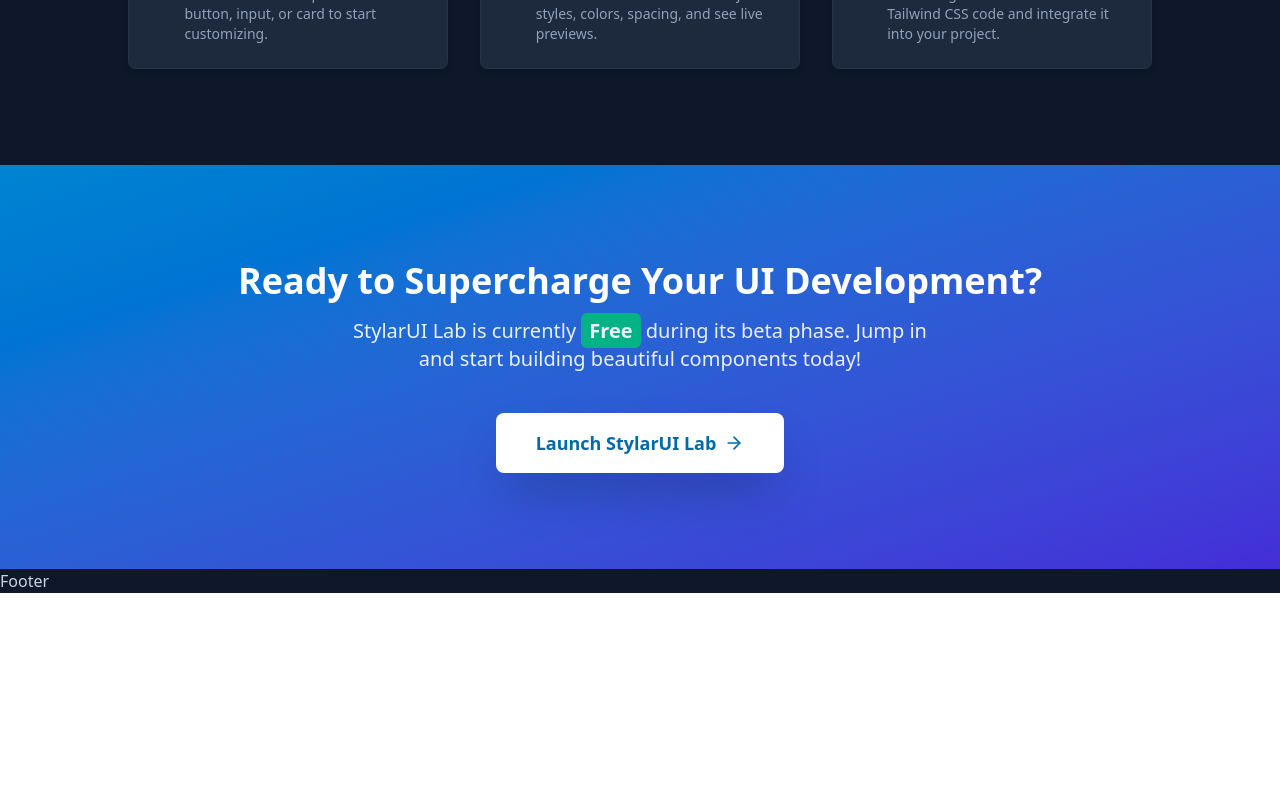
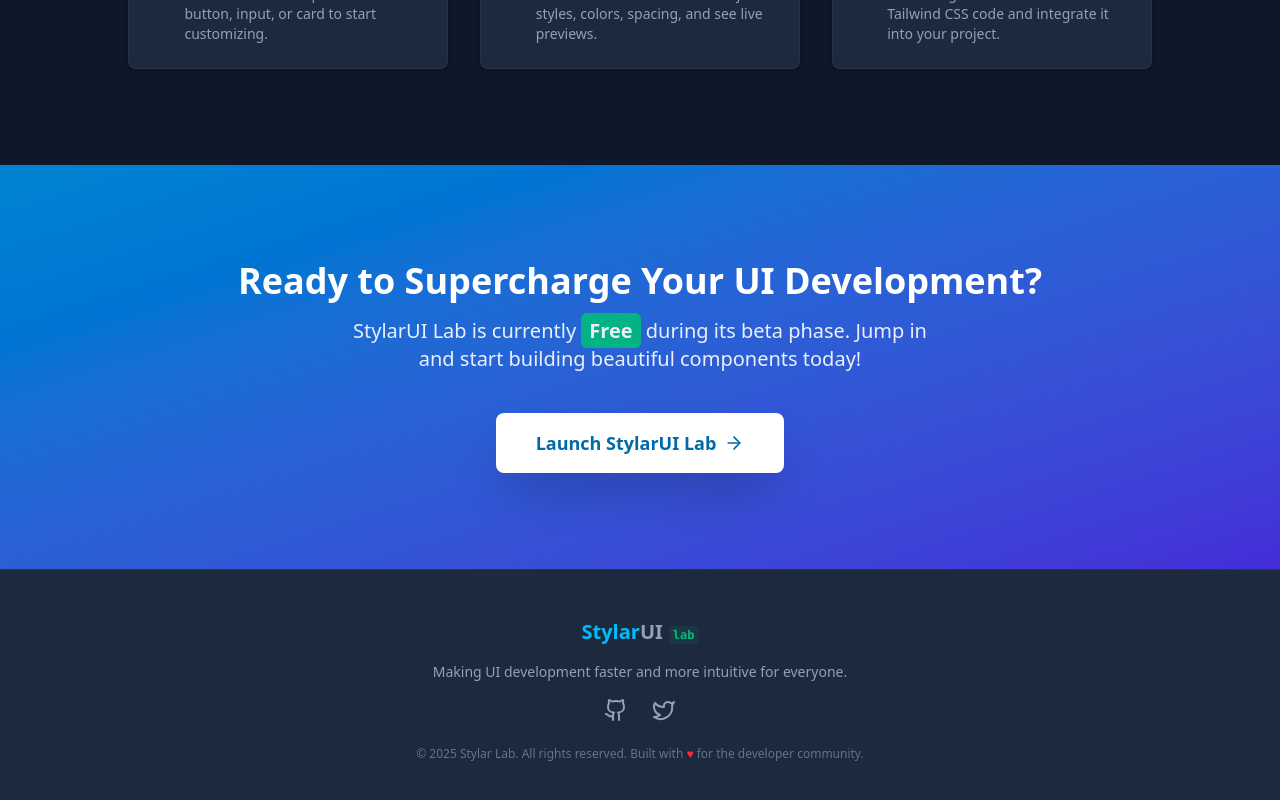
Before and after one commit to PranjalMantri/StylarUI-Lab, a React (Vite) app: page / in a window 1280 px wide. Shown: the part 1871-2671 px from the top of the page. Before the commit the page ends 2464 px from the top, so only its background shows below. Built offline with nearby package versions, Linux system fonts and the light colour scheme.

Commit message:
feat: implement Footer component with branding and social links

```diff
--- a/src/components/landing/Footer.tsx
+++ b/src/components/landing/Footer.tsx
@@ -1,5 +1,41 @@
+import { Github, Twitter } from "lucide-react";
+
 function Footer() {
-  return <div>Footer</div>;
+  return (
+    <footer className="py-12 bg-slate-800 border-t border-slate-700/50">
+      <div className="container mx-auto px-6 text-center">
+        <a href="#" className="text-xl font-bold mb-4 inline-block">
+          <span className="text-sky-400">Stylar</span>
+          <span className="text-slate-400">UI</span>
+          <span className="text-xs font-mono text-emerald-500 ml-1.5 bg-emerald-500/10 px-1 py-0.5 rounded">
+            lab
+          </span>
+        </a>
+        <p className="text-slate-400 text-sm mb-4">
+          Making UI development faster and more intuitive for everyone.
+        </p>
+        <div className="flex justify-center space-x-6 mb-6">
+          <a
+            href="https://github.com/PranjalMantri/"
+            className="text-slate-400 hover:text-sky-400 transition-colors"
+          >
+            <Github className="w-6 h-6" />
+          </a>
+          <a
+            href="https://x.com/pranjalmantri"
+            className="text-slate-400 hover:text-sky-400 transition-colors"
+          >
+            <Twitter className="w-6 h-6" />
+          </a>
+        </div>
+        <p className="text-slate-500 text-xs">
+          &copy; {new Date().getFullYear()} Stylar Lab. All rights reserved.
+          Built with <span className="text-red-500">&hearts;</span> for the
+          developer community.
+        </p>
+      </div>
+    </footer>
+  );
 }
 
 export default Footer;
```
